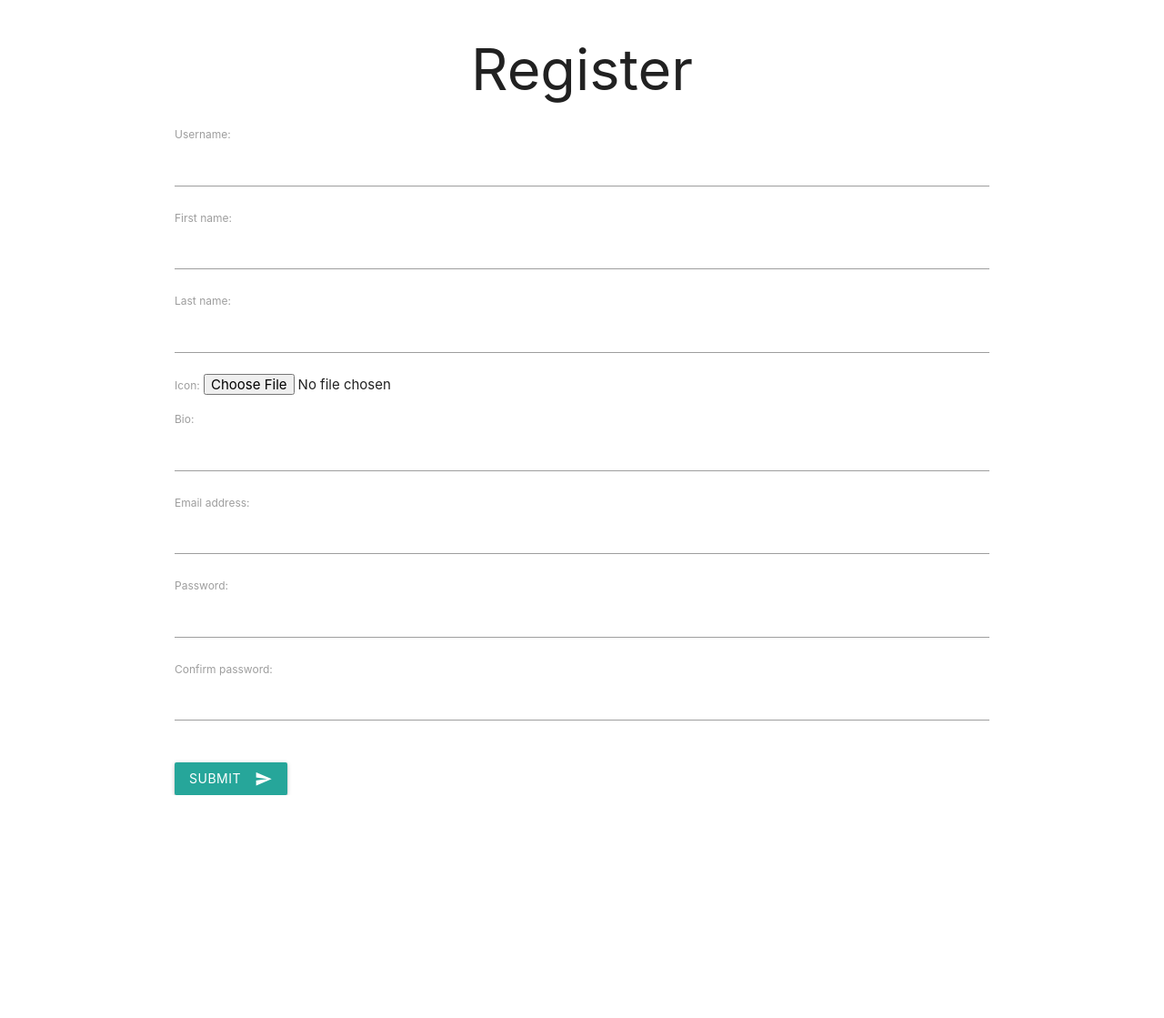
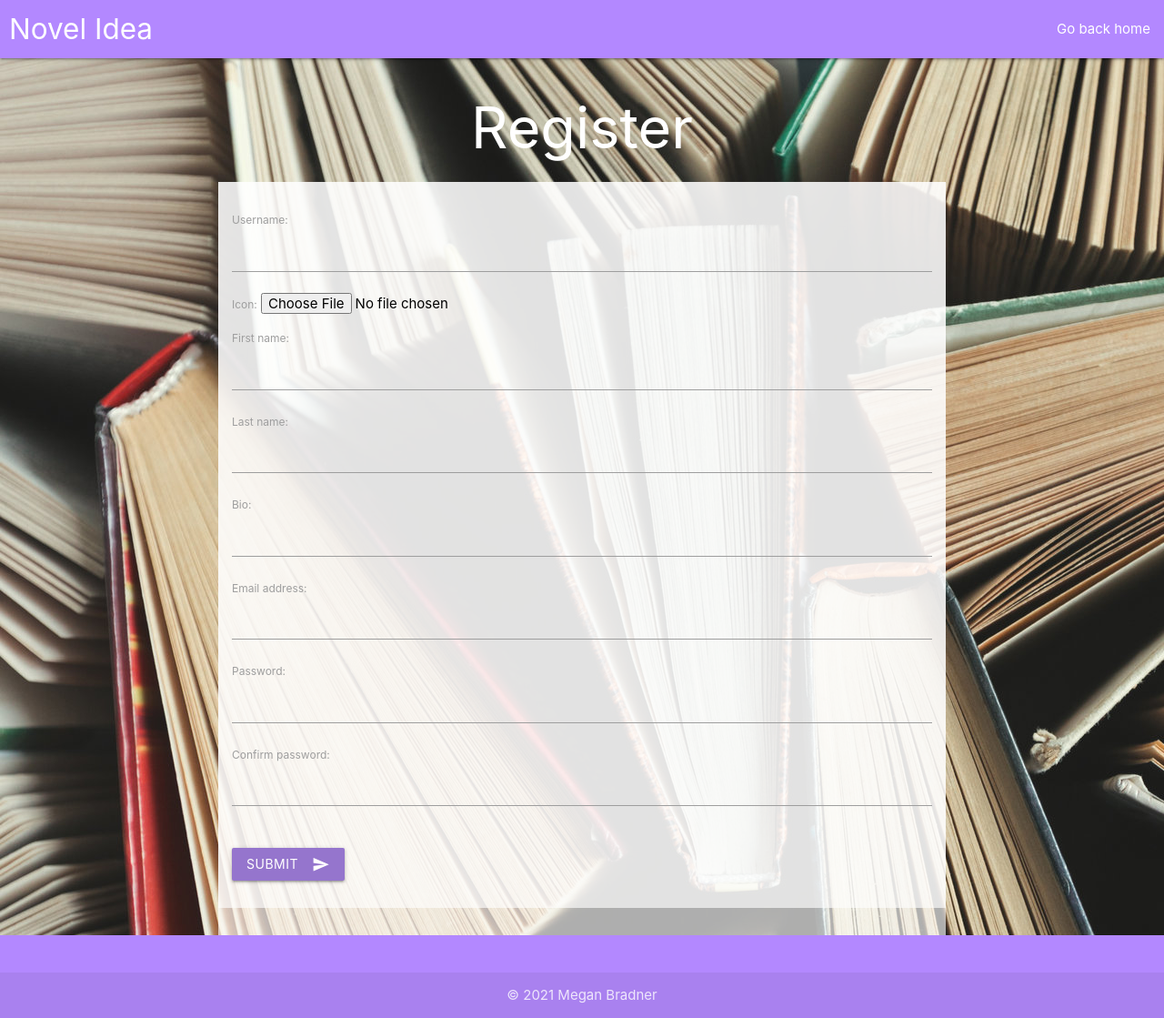
Before and after one commit to meganbradner/capstone, a Django app: page /users/new_user/ in a window 1280 px wide. Shown: the whole page at 91% size. Before the commit the page ends 874 px from the top, so only its background shows below. Run offline with Django 3.2, Linux system fonts and the light colour scheme.

Commit message:
made changes

```diff
--- a/capstone/settings.py
+++ b/capstone/settings.py
@@ -42,11 +42,16 @@
     'django.contrib.messages',
     'django.contrib.staticfiles',
 
+    'crispy_forms',
+    'crispy_forms_materialize',
+
     'capstone_app',
     'users'
 ]
 
 AUTH_USER_MODEL = 'capstone_app.User'
+
+CRISPY_TEMPLATE_PACK = 'materialize_css_forms'
 
 MIDDLEWARE = [
     'django.middleware.security.SecurityMiddleware',
--- a/capstone_app/forms.py
+++ b/capstone_app/forms.py
@@ -12,4 +12,4 @@
 
         model = ReadingUpdate
         # fields = '__all__'
-        fields = 'name', 'book', 'update', 'page_number', 'date'
+        fields = 'name', 'book', 'update', 'page_number'
--- a/capstone_app/views.py
+++ b/capstone_app/views.py
@@ -74,10 +74,14 @@
 
     updates = ReadingUpdate.objects.order_by('-date')
     form = UpdateForm()
+    users = User.objects.all()
+    books = Book.objects.all()
 
     context = {
         'updates': updates,
-        'form': form
+        'form': form,
+        'users': users,
+        'books': books
 
     }
 
--- a/users/forms.py
+++ b/users/forms.py
@@ -45,7 +45,7 @@
 
     class Meta:
         model = User
-        fields = ('username', 'first_name', 'last_name', 'icon', 'bio', 'email')
+        fields = ('username', 'icon', 'first_name', 'last_name', 'bio', 'email')
 
     def clean_password2(self):
         password1 = self.cleaned_data.get("password1")
--- a/users/templates/users/register.html
+++ b/users/templates/users/register.html
@@ -8,63 +8,72 @@
     , initial-scale=1.0">
     <title>Register</title>
 
+    {% load static %}
+
     <link href="https://fonts.googleapis.com/icon?family=Material+Icons" rel="stylesheet">
 
     <link rel="stylesheet" href="https://cdnjs.cloudflare.com/ajax/libs/materialize/1.0.0/css/materialize.min.css">
+
+    <style>
+        form {
+            padding-bottom: 30px;
+        }
+
+        body {
+            background-image: url("{% static 'capstone_app/images/books.jpeg' %}");
+            color: black;
+        }
+
+        #registerform {
+            background-color: rgba(255, 255, 255, 0.644);
+            width: 800px;
+            padding-bottom: 30px;
+
+        }
+
+        form {
+            padding: 15px;
+        }
+
+        h1 {
+            color: white;
+        }
+
+        #novel {
+            padding-left: 10px;
+
+        }
+    </style>
+
 </head>
 
 <body>
 
-    <!-- <form action="{% url 'users:new_user' %}" method="POST">
-    {% csrf_token %}
-        <input type="text" id="username" placeholder="Enter your username">
-        <input type="password" id="username" placeholder="Enter your password">
-        <input type="password" id="password_again" placeholder="Enter your password again">
-        <button type="submit">Register</button>
-    </form> -->
+    <nav>
+        <div class="nav-wrapper deep-purple accent-1">
+            <a href="#" class="brand-logo" id="novel">Novel Idea</a>
+            <ul id="nav-mobile" class="right hide-on-med-and-down">
+                <li class="nav-item">
+                    <a class="nav-link link-info" href="{% url 'capstone_app:index' %}">Go back home
+                    </a>
+                </li>
+            </ul>
+        </div>
+    </nav>
 
-    <!-- <h1 class="center-align">Sign up</h1> -->
-<!--
-    <div class="row center-align">
-        <form class="col s12" action="{% url 'users:new_user' %}" method="POST">
-            {% csrf_token %}
-            <div class="row">
-                <div class="input-field col s12">
-                    <input type="text" id="username" name="username" placeholder="Enter your username">
-                </div>
-            </div>
-            <div class="row">
-                <div class="input-field col s12">
-                    <input type="password" id="password" name="password" placeholder="Enter your password">
-                </div>
-            </div>
+    <main>
+        <h1 class="center-align">Register</h1>
 
-            <div class="row">
-                <div class="input-field col s12">
-                    <input type="password" id="password_again" name="password_again" placeholder="Enter your password again">
-                </div>
-            </div>
-
-            <button class="btn waves-effect waves-light" type="submit" name="action">Submit
-                <i class="material-icons right">send</i>
-            </button>
+        <div class="container" id="registerform">
 
 
-        </form> -->
-
-    <main>
-
-    <div class="container">
-
-    <h1 class="center-align">Register</h1>
-
-      <form method="POST" enctype="multipart/form-data">
+            <form method="POST" enctype="multipart/form-data" id="registerform">
                 {% csrf_token %}
                 {{ form.as_p }}
 
                 <br>
                 <!-- <input type="submit" value="Register"> -->
-        <button class="btn waves-effect waves-light" type="submit" name="action">Submit
+                <button class="btn waves-effect waves-light deep-purple lighten-2" type="submit" name="action">Submit
                     <i class="material-icons right">send</i>
                 </button>
 
@@ -74,6 +83,32 @@
 
     </main>
 
+    <footer class="page-footer deep-purple accent-1">
+        <div class="container">
+            <div class="row">
+                <div class="col l6 s12">
+                    <!-- <h5 class="white-text">Footer Content</h5> -->
+                    <!-- <p class="grey-text text-lighten-4">You can use rows and columns here to organize your footer content.</p> -->
+                </div>
+                <div class="col l4 offset-l2 s12">
+                    <!-- <h5 class="white-text">Links</h5>
+                            <ul>
+                                <li><a class="grey-text text-lighten-3" href="#!">Link 1</a></li>
+                                <li><a class="grey-text text-lighten-3" href="#!">Link 2</a></li>
+                                <li><a class="grey-text text-lighten-3" href="#!">Link 3</a></li>
+                                <li><a class="grey-text text-lighten-3" href="#!">Link 4</a></li>
+                            </ul> -->
+                </div>
+            </div>
+        </div>
+        <div class="footer-copyright center-align">
+            <div class="container">
+                © 2021 Megan Bradner
+            </div>
+        </div>
+
+    </footer>
+
 </body>
 
 </html>
--- a/users/urls.py
+++ b/users/urls.py
@@ -12,5 +12,4 @@
     path('log_in/', views.log_in, name="log_in"),
     path('new_user/', views.new_user, name="new_user")
 
-]
-# + static(settings.MEDIA_URL, document_root=settings.MEDIA_ROOT)
+] + static(settings.MEDIA_URL, document_root=settings.MEDIA_ROOT)
```
Also changed, not shown: capstone_app/templates/capstone_app/profile.html (+7 -3 lines), capstone_app/templates/capstone_app/timeline.html (+48 -3 lines), capstone_app/static/capstone_app/images/books.jpeg (added), 2 other files. Lines whose indentation alone changed are shown as unchanged.
